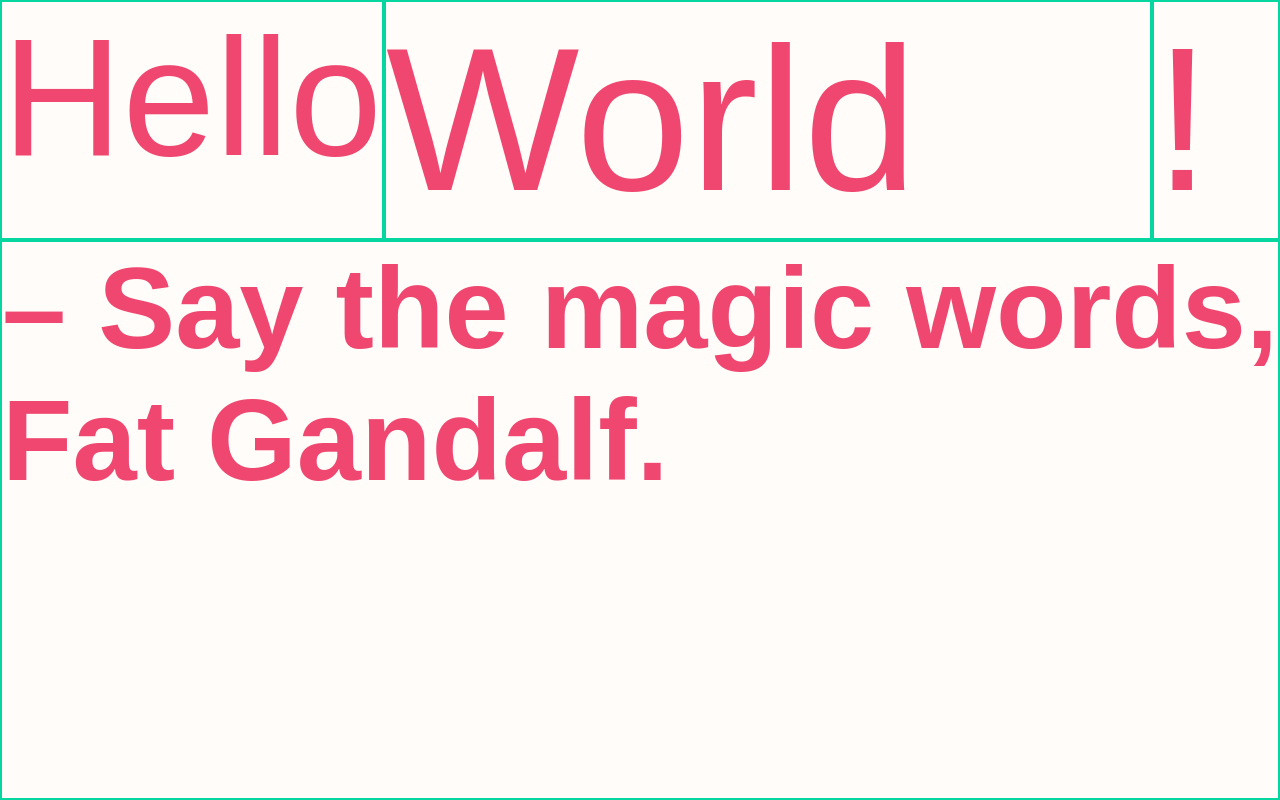
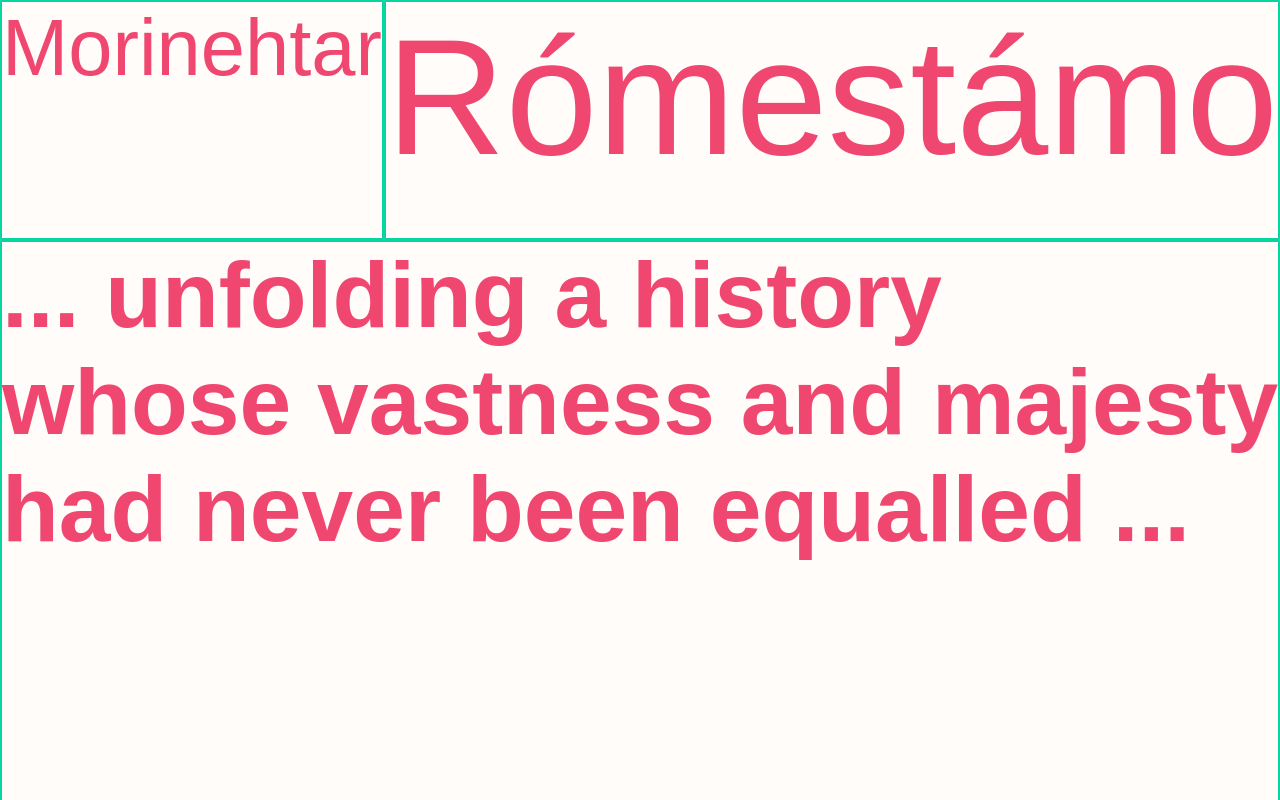
Before and after one commit to PatrikElfstrom/Responsive-Headings, a website: page index.html in a window 1280 px wide. Drawn offline with Linux system fonts and the light colour scheme.

Commit message:
Rewrote and cleaned up code

```diff
--- a/index.html
+++ b/index.html
@@ -3,67 +3,52 @@
     <head>
         <meta charset="utf-8">
         <title>Responsive text</title>
-        <meta name="description" content="A responsive \"fittext\" script that is calculating the required font size to get the desired width of the element and sets that using the vw unit so that no window resize events is necessary.">
+        <meta name="description" content="A responsive 'fittext' script that is calculating the required font size to get the desired width of the element and sets that using the vw unit so that no window resize events is necessary.">
         <meta name="viewport" content="width=device-width, initial-scale=1">
 
         <link rel="stylesheet" href="style.css">
-        <script src="responsive-text.js"></script>
+        <script src="dist/responsive-text.js"></script>
     </head>
     <body>
 
         <div class="row">
 
             <div class="column">
-                <div class="example example-1">
-                    <p>Hello</p>
-                </div>
+                <span class="responsiveText">Morinehtar</span>
             </div>
 
             <div class="column">
-                <div class="example example-2">
-                    <p>World</p>
-                </div>
-            </div>
-
-            <div class="column">
-                <div class="example example-3">
-                    <p>!</p>
-                </div>
+                <span class="responsiveText">Rómestámo</span>
             </div>
 
         </div>
 
-        <div class="other example example-4">
-            <h1>– Say the magic words,<br/> Fat Gandalf.</h1>
+        <div class="row">
+
+            <div class="column">
+                <h1 class="responsiveText">... unfolding a history <br/> whose vastness and majesty <br/> had never been equalled ...</h1>
+            </div>
+
         </div>
 
         <script>
+
             // Select elements to manipulate
-            var elements = document.querySelectorAll('.example > *');
-
-            // You can an event listener to an element
-            // to check when responsiveText is done
-            document.querySelector('.example-2 p').addEventListener('done', function(e) {
-                console.log('done', e.detail.fontSize + 'px');
-            });
+            var elements = document.querySelectorAll('.responsiveText');
 
             // Create a new instance of responsiveText
             // All settings are optional
             var responsiveText = new responsiveText(elements, {
                 unit: 'px',
-                targetSize: function() {
-                    return {
-                        width: 10,
-                        height: 10
-                    }
-                },
+                targetSize: {},
                 min: 0,
                 max: 1000000000,
                 divider: 100000,
                 length: -6,
                 comparator: null,
                 checkHeight: true,
-                checkWidth: true
+                checkWidth: true,
+                callback: function( element, fontSize ) {}
             });
 
             // Initiate responsiveText
--- a/responsive-text.js
+++ b/responsive-text.js
@@ -1,7 +1,6 @@
 ((root, factory) => {
     root.responsiveText = factory();
 })(this, () => {
-
     const defaultOptions = {
         unit: 'px',
         targetSize: {},
@@ -11,8 +10,9 @@
         length: -6,
         comparator: null,
         checkHeight: true,
-        checkWidth: true
-    }
+        checkWidth: true,
+        callback () {}
+    };
 
     class responsiveText {
 
@@ -22,25 +22,32 @@
          * @param  {object} element The elements that will be resized
          * @param  {object} options Custom user options
          */
-        constructor( elements, options ) {
-            this.options = Object.assign({}, defaultOptions, options);
-            this.elements = elements;
+        constructor (elements, options) {
+            this._options = Object.assign({}, defaultOptions, options);
+            this._elements = elements;
+        }
+
+        /**
+         * Getters
+         */
+        get options () {
+            return this._options;
+        }
+
+        get elements () {
+            return this._elements;
         }
 
         /**
          * Initiate responsiveText
          */
-        init() {
+        init () {
             if (this.elements.length) {
-
-                for(let i = 0; i < this.elements.length; i++) {
-
-                    this.responsiveText(this.elements[i]);
-
+                for (let i = 0; i < this.elements.length; i++) {
+                    this.main(this.elements[i]);
                 }
-
             } else {
-                this.responsiveText(this.elements);
+                this.main(this.elements);
             }
         }
 
@@ -49,95 +56,108 @@
          *
          * @param {object} element The element that will be resized
          */
-        responsiveText( element ) {
-            let fontSize, target;
+        main (element) {
+            this.element = element;
 
-            // Get the max size of the element
-            if( this.options.targetSize.hasOwnProperty('width') && this.options.targetSize.hasOwnProperty('height') ) {
-                target = this.options.targetSize;
+            // Set the target size of the element
+            if (Object.prototype.hasOwnProperty.call(this.options.targetSize, 'width') &&
+                Object.prototype.hasOwnProperty.call(this.options.targetSize, 'height')
+            ) {
+                this.targetSize = this.options.targetSize;
             } else {
-                target = this.getTargetSize( element );
+                this.targetSize = responsiveText.getTargetSize(element);
             }
 
-            this.binarySearch(guess => {
-                // We divide the guess since we don't need such a large font-size and we want some decimal places
-                guess = guess / this.options.divider;
+            // Do the main calculation
+            const guess = responsiveText.binarySearch(this.comparator.bind(this), this.options.max, this.options.min);
 
-                // Floor guess to X decimals
-                fontSize = this.floor10(guess, this.options.length);
+            // Convert the final guess to font-size
+            const fontSize = this.guessToFontSize(guess);
+
+            // Set the final font-size
+            element.style.fontSize = fontSize;
+
+            // Callback
+            this.options.callback(element, fontSize);
+        }
+
+        /**
+         * Comparator function to do the comparison
+         *
+         * @param {int} guess  The current guess
+         * @return {bool, int} Returns true if new size is less than the target size
+         *                     or 1 if exact size was found
+         */
+        comparator (guess) {
 
             // Set the new fontSize
-                element.style.fontSize = fontSize + this.options.unit;
+            this.element.style.fontSize = this.guessToFontSize(guess);
 
             // Get the size of the element with the new font-size
-                let absoluteSize = this.getAbsoluteSize( element );
+            const currentSize = responsiveText.getAbsoluteSize(this.element);
 
-                // Custom comparator
-                if(this.options.comparator instanceof Function) {
-                    return this.options.comparator()
-                } else {
+            // Use custom comparator
+            if (this.options.comparator instanceof Function) {
+                return this.options.comparator(currentSize, this.targetSize, guess);
+            }
 
-                    const absoluteWidthExact = absoluteSize.width === target.width;
-                    const absoluteWidthLess = absoluteSize.width < target.width;
-                    const absoluteHeightExact = absoluteSize.height === target.height;
-                    const absoluteHeightLess = absoluteSize.height < target.height;
+            // Compare the current size with the target size
+            const isWidthExact = currentSize.width === this.targetSize.width;
+            const isWidthLess = currentSize.width < this.targetSize.width;
+            const isHeightExact = currentSize.height === this.targetSize.height;
+            const isHeightLess = currentSize.height < this.targetSize.height;
 
             // Only check width
-                    if(this.options.checkWidth === true && this.options.checkHeight === false) {
+            if (this.options.checkWidth === true && this.options.checkHeight === false) {
 
                 // Check if we found the exact correct font-size
-                        if(absoluteWidthExact) {
+                if (isWidthExact) {
                     return 1;
                 }
 
-                        // If not, check if the new size is less than the original
-                        else {
-                            return absoluteWidthLess;
-                        }
-
+                // If not, check if the current size is less than the original
+                return isWidthLess;
             }
 
             // Only check height
-                    else if(this.options.checkWidth === false && this.options.checkHeight === true) {
+            else if (this.options.checkWidth === false && this.options.checkHeight === true) {
 
                 // Check if we found the exact correct font-size
-                        if(absoluteHeightExact) {
+                if (isHeightExact) {
                     return 1;
                 }
 
-                        // If not, check if the new size is less than the original
-                        else {
-                            return absoluteHeightLess;
-                        }
-
+                // If not, check if the current size is less than the original
+                return isHeightLess;
             }
 
             // Check both width and height
-                    else {
-
             // Check if we found the exact correct font-size
-                        if(absoluteWidthExact && absoluteHeightExact) {
+            if (isWidthExact && isHeightExact) {
                 return 1;
             }
 
-                        // If not, check if the new size is less than the original
-                        else {
-                            return absoluteWidthLess && absoluteHeightLess;
+            // If not, check if the current size is less than the original
+            return isWidthLess && isHeightLess;
         }
 
-                    }
-                }
-            });
+        /**
+         * Converts the guess to a usable font-size
+         *
+         * @param {int} guess The current guess
+         * @return {number}         An object with the width and height
+         */
+        guessToFontSize (guess) {
+            // We divide the guess to get some decimal places
+            guess /= this.options.divider;
 
-            // Set the final font-size
-            element.style.fontSize = fontSize + this.options.unit;
+            // Floor guess to X decimals
+            let fontSize = responsiveText.floor10(guess, this.options.length);
 
-            // Dispatch done event with final font-size
-            element.dispatchEvent(new CustomEvent('done', {
-                detail: {
-                    fontSize: fontSize
-                }
-            }));
+            // Add unit
+            fontSize += this.options.unit;
+
+            return fontSize;
         }
 
         /**
@@ -146,7 +166,7 @@
          * @param  {object} element The element that will be resized
          * @return {number}         An object with the width and height
          */
-        getAbsoluteSize( element ) {
+        static getAbsoluteSize (element) {
             // Get current position
             const elementPosition = element.style.position;
             const elementWhiteSpace = element.style.whiteSpace;
@@ -173,7 +193,7 @@
          * @param  {object} element The element that will be resized
          * @return {object}         An object with the target width and height
          */
-        getTargetSize( element ) {
+        static getTargetSize (element) {
             // get current styles
             const elementWidth = element.style.width;
             const elementHeight = element.style.height;
@@ -203,41 +223,41 @@
         }
 
         /**
-         * Performs a binary search to find a number between min and max and returns the final guess.
+         * Performs a binary search to find a number
+         * between min and max and returns the final guess.
          * If it can't be found it'll return false.
          * Original from https://github.com/Olical/binary-search
          *
-         * @param  {function} comparator A function to validate whether the guess is smaller than the target
+         * @param  {function} comparator Compare if the guess is smaller than the target
          * @param  {number}   max        The max value to search for
          * @param  {number}   min        The min value to search for
          * @return {number}              Returns the last guess
          */
-        binarySearch(comparator = (guess, min, max) => {
-            let target = 0;
+        static binarySearch (comparator = guess => {
+            const target = 0;
 
-            if(guess === target) {
+            if (guess === target) {
                 return 1;
-            } else {
-                return guess < target;
             }
 
-        }, max = this.options.max, min = this.options.min) {
+            return guess < target;
+        }, max = 10000, min = 0) {
             let guess;
 
             // if max is bitwise
             if (max <= 2147483647) {
                 while (min <= max) {
                     guess = (min + max) >> 1;
-                    if (comparator(guess, min, max) === 1) { return guess }
-                    if (comparator(guess, min, max)) { min = guess + 1 }
-                    else { max = guess - 1 }
+                    if (comparator(guess, min, max) === 1) { return guess; }
+                    if (comparator(guess, min, max)) { min = guess + 1; }
+                    else { max = guess - 1; }
                 }
             } else {
                 while (min <= max) {
                     guess = Math.floor((min + max) / 2);
-                    if (comparator(guess, min, max) === 1) { return guess }
-                    if (comparator(guess, min, max)) { min = guess + 1 }
-                    else { max = guess - 1 }
+                    if (comparator(guess, min, max) === 1) { return guess; }
+                    if (comparator(guess, min, max)) { min = guess + 1; }
+                    else { max = guess - 1; }
                 }
             }
 
@@ -252,7 +272,7 @@
          * @param   {Integer} exp   The exponent (the 10 logarithm of the adjustment base).
          * @returns {Number}        The adjusted value.
          */
-        floor10(value, exp) {
+        static floor10 (value, exp) {
             // If the exp is undefined or zero...
             if (typeof exp === 'undefined' || +exp === 0) {
                 return Math.floor(value);
@@ -275,9 +295,7 @@
 
             return +(value[0] + 'e' + (value[1] ? (+value[1] + exp) : exp));
         }
-
     }
 
     return responsiveText;
-
 });
--- a/style.css
+++ b/style.css
@@ -14,37 +14,31 @@ html, body {
     padding: 0;
 }
 
-.example {
+.other, .column {
     border: 2px solid #06d6a0;
 }
 
-.example * {
+.other *, .column * {
     white-space: nowrap;
 }
 
-.row {
-    height: 30%;
-    display: flex;
+.row, .column {
+    width: 100%;
+    height: 100%;
 }
 
-.row .column:nth-child(1) {
-    flex-basis: 30%;
+.row:first-child {
+    height: 30%;
 }
 
-.row .column:nth-child(2) {
-    flex-basis: 60%;
+.row:first-child .column {
+    width: 30%;
+    float: left;
+}
+.row:first-child .column:last-child {
+    width: 70%;
 }
 
-.row .column:nth-child(3) {
-    flex-basis: 10%;
-}
-
-.row .column .example {
-    height: 100%;
-    width: 100%;
-}
-
-.other {
-    width: 100%;
+.row:last-child .column {
     height: 70%;
 }
```
Also changed, not shown: package.json (+16 -6 lines), dist/responsive-text.js, dist/responsive-text.min.js, readme.md. Lines whose indentation alone changed are shown as unchanged.
